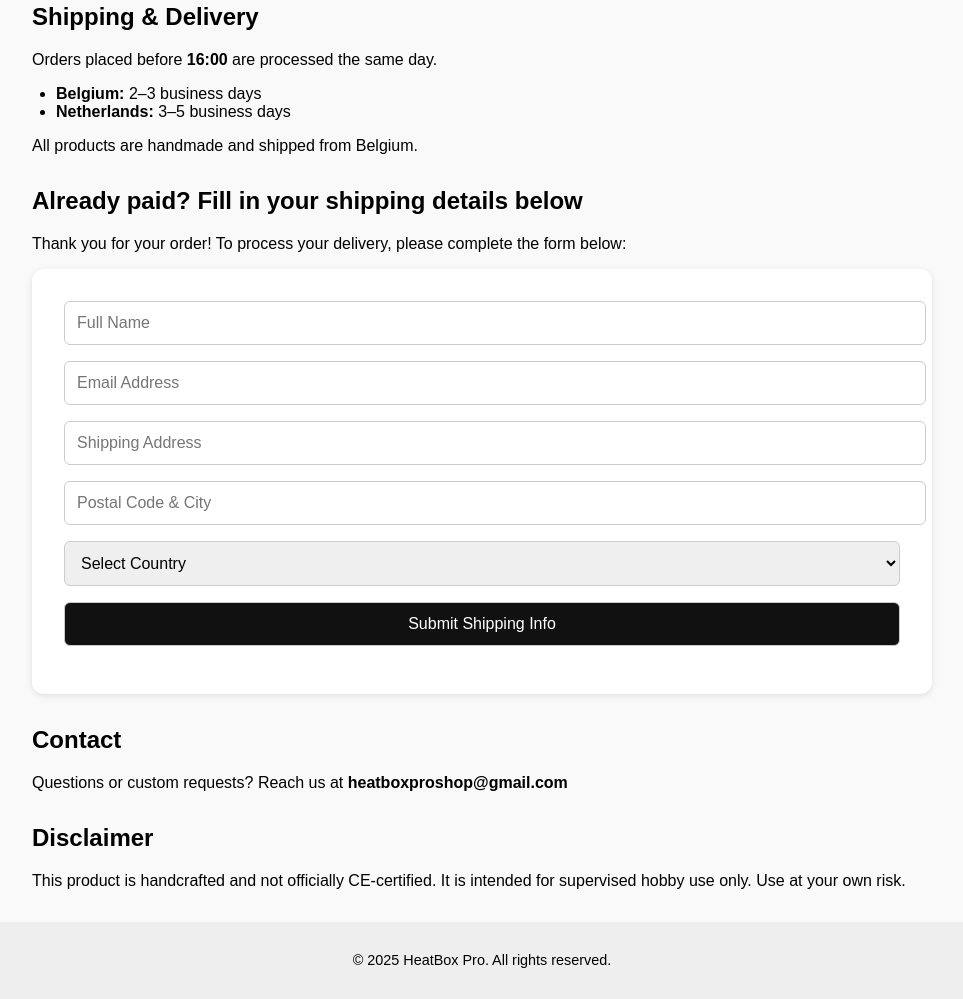
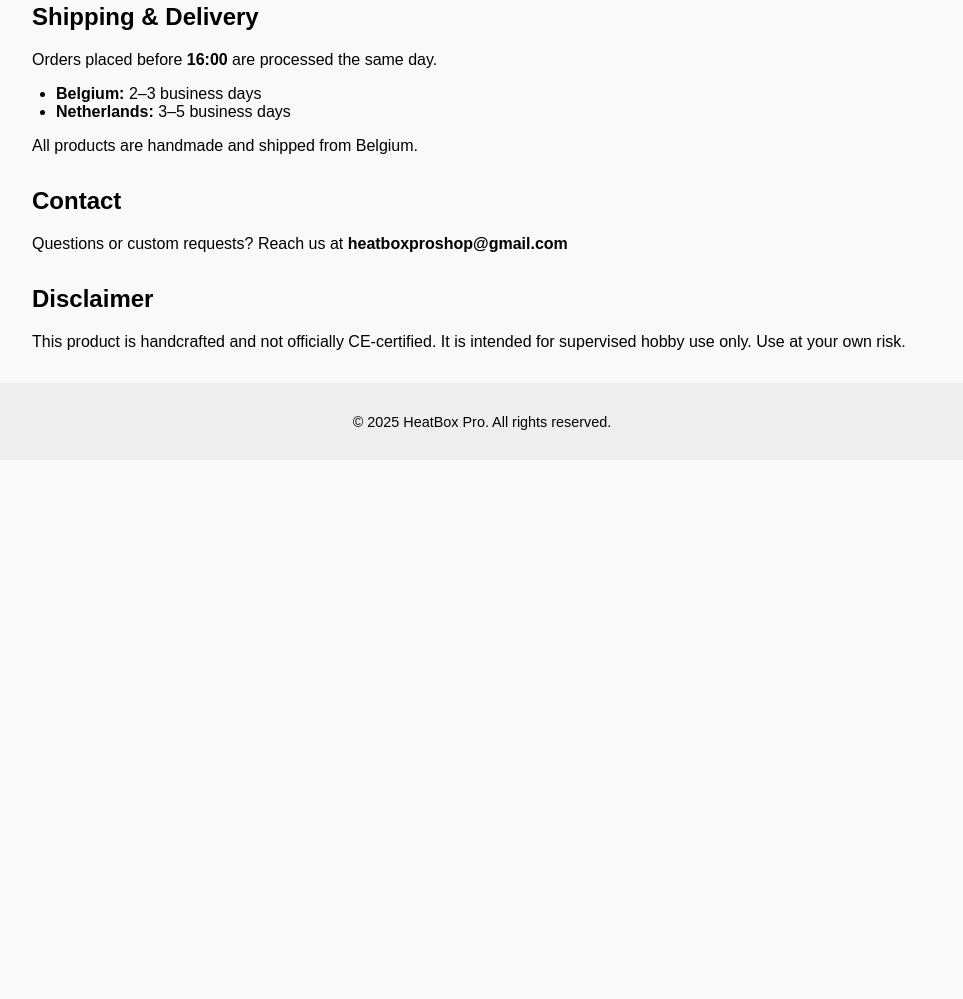
Before and after one commit to HeatBoxproshop/HeatBox, a plain HTML site: page index.html in a window 1280 px wide. Shown: the part 1364-2363 px from the top of the page, without its empty margins (158-1121 px from the left). After the commit the page ends 1824 px from the top, so only its background shows below. Drawn offline with Linux system fonts and the light colour scheme.

Commit message:
Update index.html

```diff
--- a/index.html
+++ b/index.html
@@ -90,6 +90,7 @@
           <a href="#delivery" style="text-decoration:none; color:#111;">Shipping</a>
           <a href="#form" style="text-decoration:none; color:#111;">Your Order</a>
           <a href="#contact" style="text-decoration:none; color:#111;">Contact</a>
+<a href="orderstatus.html" style="text-decoration:none; color:#111;">Order Status</a>
         </div>
       </div>
     </nav>
@@ -148,23 +149,6 @@
     <p>All products are handmade and shipped from Belgium.</p>
   </section>
 
-  <section class="form-section" id="form">
-    <h2>Already paid? Fill in your shipping details below</h2>
-    <p>Thank you for your order! To process your delivery, please complete the form below:</p>
-    <form action="https://formspree.io/f/mkgbwylj" method="POST">
-      <input type="text" name="name" placeholder="Full Name" required />
-      <input type="email" name="email" placeholder="Email Address" required />
-      <input type="text" name="address" placeholder="Shipping Address" required />
-      <input type="text" name="zip" placeholder="Postal Code & City" required />
-      <select name="country" required>
-        <option value="">Select Country</option>
-        <option value="Belgium">Belgium</option>
-        <option value="Netherlands">Netherlands</option>
-      </select>
-      <button type="submit">Submit Shipping Info</button>
-    </form>
-  </section>
-
   <section class="contact" id="contact">
     <h2>Contact</h2>
     <p>Questions or custom requests? Reach us at <strong>heatboxproshop@gmail.com</strong></p>
```
